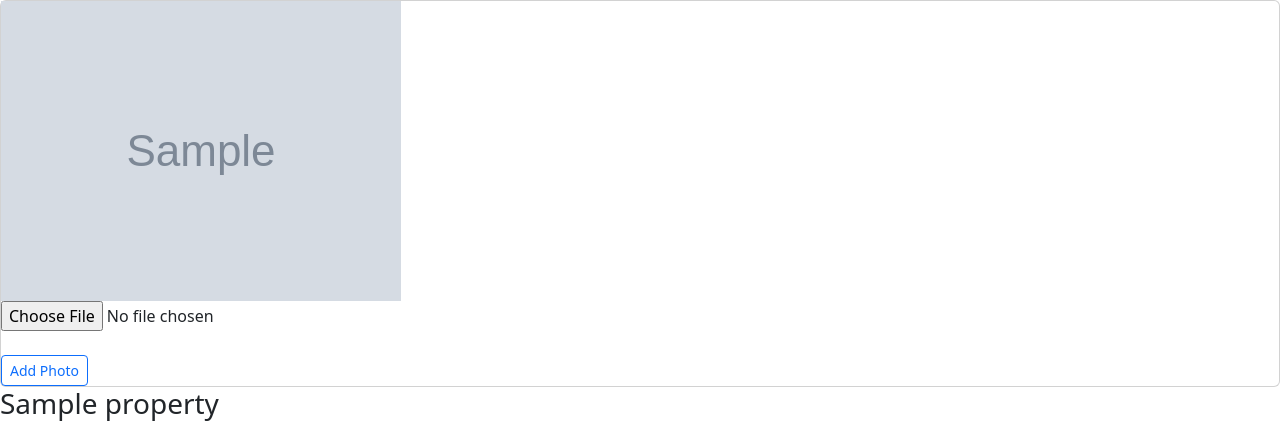
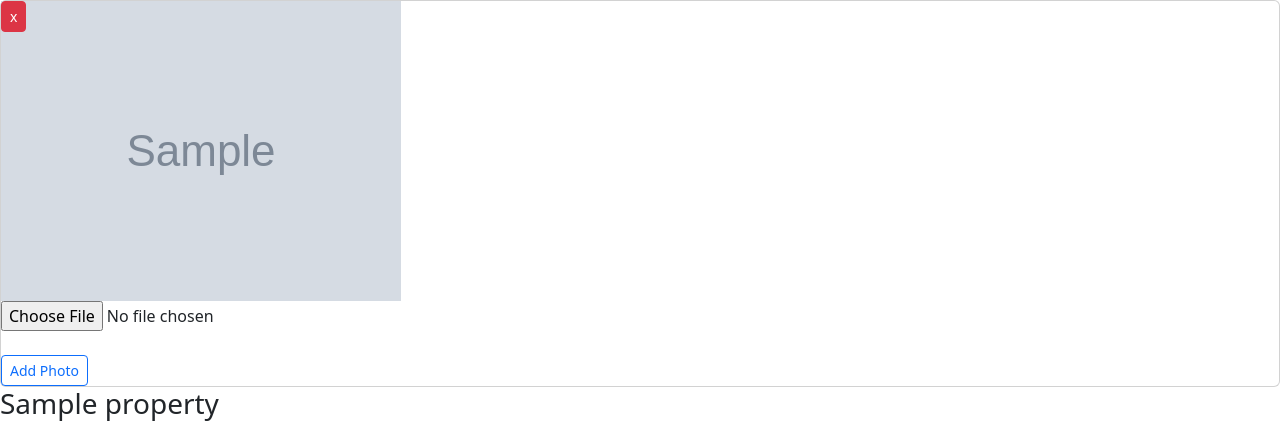
Before and after one commit to Tosin0814/Nomadic, a Django app: page /1/ in a window 1280 px wide. Shown: the part 58-479 px from the top of the page. Run offline with Django 4.2, Linux system fonts and the light colour scheme; a user stored in the database is signed in; tables that the repository leaves empty hold one stand-in row (values such as "Sample post"); grey boxes marked "Sample" are stand-in pictures.

Commit message:
Delete property photos

```diff
--- a/main_app/static/css/style.css
+++ b/main_app/static/css/style.css
@@ -30,3 +30,13 @@ body {
   border-radius: 50%;
   border: solid 2px gray;
 }
+
+.photo{
+  position: relative;
+}
+
+.delete-photo{
+  position: absolute;
+  top: 0px;
+  left: 0px;
+}
--- a/main_app/templates/property/detail.html
+++ b/main_app/templates/property/detail.html
@@ -8,7 +8,15 @@
 <div class="card">
     <div class="card-content">
         {% for photo in property.photo_set.all %}
-            <img class="responsive-img property-img" src="{{photo.photo_url}}">
+            <div class="photo">
+                <img class="responsive-img property-img" src="{{photo.photo_url}}">
+                {% if property.user == request.user %}
+                    <form class="delete-photo" action="{% url 'delete_photo' property.id photo.id %}" method="post">
+                        {% csrf_token %}
+                        <input type="submit" class="btn btn-sm btn-danger" value="x">
+                    </form>
+                {% endif %}
+            </div>
         {% empty %}
             <div class="card-panel teal-text center-align">No Photos Uploaded</div>
         {% endfor %}
@@ -32,7 +40,7 @@
         <p>{{property.price|floatformat:2 }} CAD per night</p>
     </div>
     <a class="text-decoration-none" href="{% url 'profile_view' property.id %}"><img class="small-profile-pic" src="{{property.user.profilepicture_set.first.url}}"> {{property.user.username}}</a>
-    <p>Posted on {{property.date_listed}}.</p> <!--Add link to creator profile-->
+    <p>Posted on {{property.date_listed}}.</p>
     {% if property.user == request.user %}
     <div class="card-action">
         <a class="text-decoration-none" href="{% url 'property_update' property.id %}"><button class="btn btn-primary">Edit</button></a>
--- a/main_app/urls.py
+++ b/main_app/urls.py
@@ -20,6 +20,7 @@ urlpatterns = [
     path('<int:property_id>/associate_property_feature/<int:property_feature_id>/', views.associate_property_feature, name='associate_property_feature'),
     path('<int:property_id>/dissociate_property_feature/<int:property_feature_id>/', views.dissociate_property_feature, name='dissociate_property_feature'),
     path('<int:property_id>/add_photo/', views.add_photo, name='add_photo'),
+    path('<int:property_id>/delete_photo/<int:photo_id>/', views.delete_photo, name='delete_photo'),
     path('profile/<int:user_id>/add_profile_photo/', views.add_profile_photo, name='add_profile_photo'),
 
     # Add Availability
--- a/main_app/views.py
+++ b/main_app/views.py
@@ -124,6 +124,9 @@ def add_photo(request, property_id):
             print('An error occurred uploading file to S3')
     return redirect('property_detail', property_id=property_id)
 
+def delete_photo(request, property_id, photo_id):
+  Property.objects.get(id = property_id).photo_set.filter(id = photo_id).delete()
+  return redirect('property_detail', property_id = property_id)
 
 def add_profile_photo(request, user_id):
     photo_file = request.FILES.get('photo-file', None)
```
